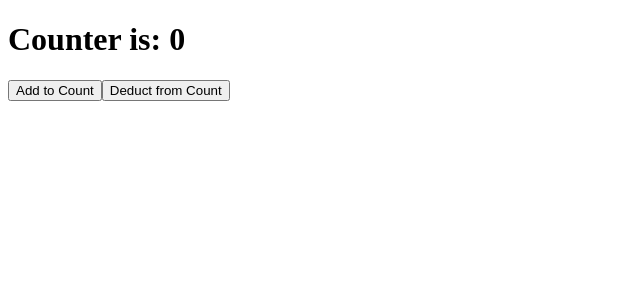
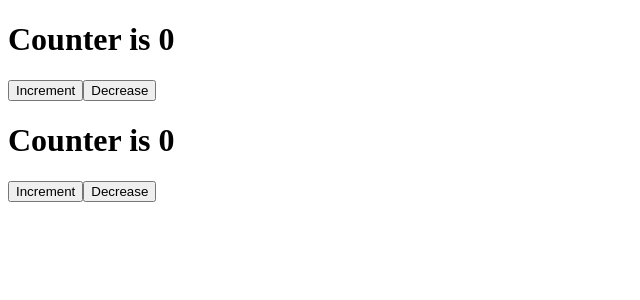
Before and after one commit to kalpeshdhotre/dailyCodePractice, a React (Vite) app in the folder 14.02.24/reactApp/: page / in a window 1280 px wide. Shown: the top 300 px of the page, without its empty margins (0-640 px from the left). Built offline with nearby package versions, Linux system fonts and the light colour scheme.

Commit message:
Added Counter component to App.jsx

```diff
--- a/14.02.24/reactApp/src/app.jsx
+++ b/14.02.24/reactApp/src/app.jsx
@@ -2,13 +2,14 @@ import { useState } from "preact/hooks";
 import preactLogo from "./assets/preact.svg";
 import viteLogo from "/vite.svg";
 import "./app.css";
+import Counter from "./component/CounterCard";
 
 export function App() {
-   const [count, setCount] = useState(0);
+   //  const [count, setCount] = useState(0);
 
    return (
       <>
-         <h1>Counter is: {count} </h1>
+         {/* <h1>Counter is: {count} </h1>
          <button
             onClick={() => {
                if (count < 5) {
@@ -24,7 +25,10 @@ export function App() {
             }}
          >
             Deduct from Count
-         </button>
+         </button> */}
+
+         <Counter />
+         <Counter />
       </>
    );
 }
--- /dev/null
+++ b/14.02.24/reactApp/src/component/CounterCard.jsx
@@ -0,0 +1,23 @@
+import { useState } from "preact/hooks";
+import React from "react";
+
+function Counter() {
+   const [count, setCount] = useState(0);
+   function increase() {
+      setCount(count + 1);
+   }
+
+   function decrease() {
+      setCount(count - 1);
+   }
+
+   return (
+      <div>
+         <h1>Counter is {count}</h1>
+         <button onClick={increase}>Increment</button>
+         <button onClick={decrease}>Decrease</button>
+      </div>
+   );
+}
+
+export default Counter;
```
